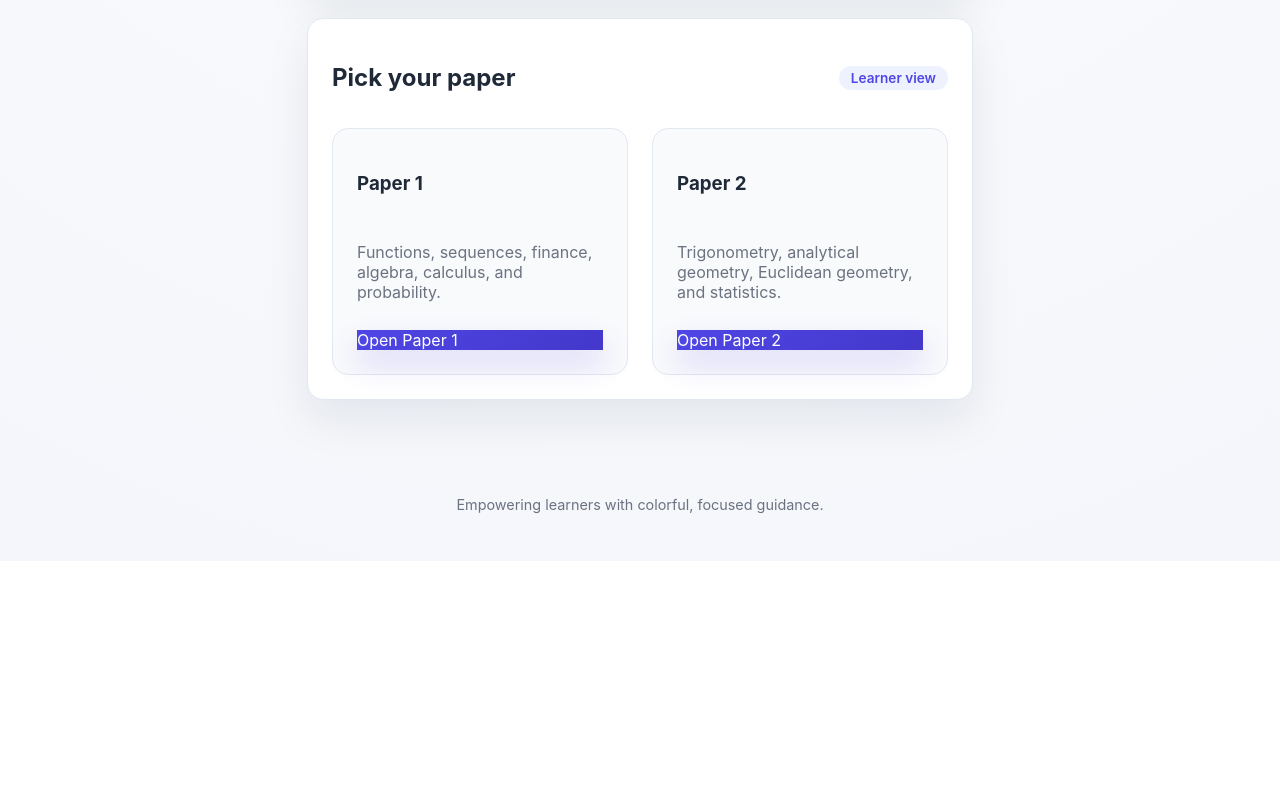
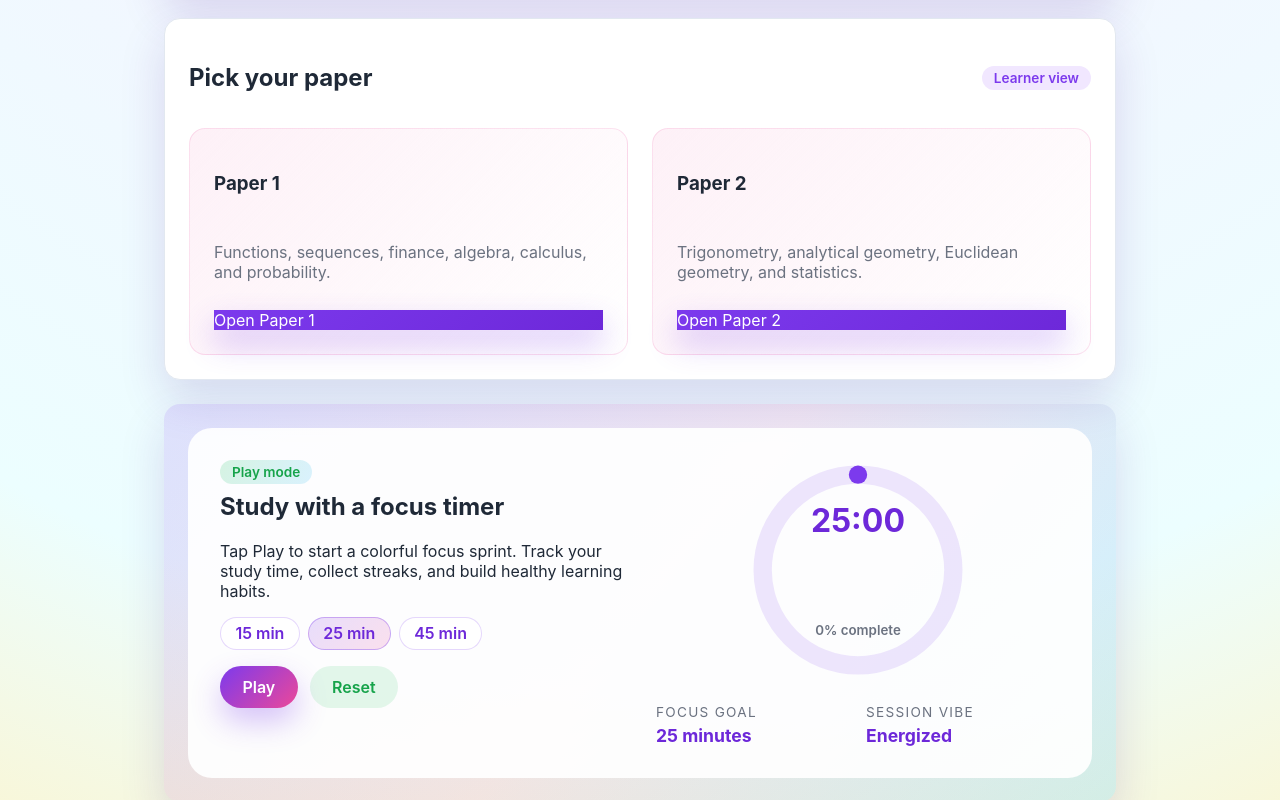
Before and after one commit to thokozanisibeko111-debug/umakhi-mvp, a Next.js app: page / in a window 1280 px wide. Shown: the part 680-1480 px from the top of the page. Before the commit the page ends 1241 px from the top, so only its background shows below. Built offline with nearby package versions, Linux system fonts and the light colour scheme.

Commit message:
Enhance colorful UI and add study play timer

```diff
--- /dev/null
+++ b/app/components/StudyPlayTimer.tsx
@@ -0,0 +1,120 @@
+'use client';
+
+import { useEffect, useMemo, useState } from 'react';
+
+const PRESET_MINUTES = [15, 25, 45];
+
+function formatTime(totalSeconds: number) {
+  const minutes = Math.floor(totalSeconds / 60);
+  const seconds = totalSeconds % 60;
+  return `${minutes.toString().padStart(2, '0')}:${seconds.toString().padStart(2, '0')}`;
+}
+
+export default function StudyPlayTimer() {
+  const [minutes, setMinutes] = useState(25);
+  const [secondsLeft, setSecondsLeft] = useState(25 * 60);
+  const [running, setRunning] = useState(false);
+
+  useEffect(() => {
+    setSecondsLeft(minutes * 60);
+  }, [minutes]);
+
+  useEffect(() => {
+    if (!running) return;
+    const interval = window.setInterval(() => {
+      setSecondsLeft((prev) => (prev > 0 ? prev - 1 : 0));
+    }, 1000);
+    return () => window.clearInterval(interval);
+  }, [running]);
+
+  useEffect(() => {
+    if (secondsLeft === 0) {
+      setRunning(false);
+    }
+  }, [secondsLeft]);
+
+  const progress = useMemo(() => {
+    if (minutes === 0) return 0;
+    return Math.round(((minutes * 60 - secondsLeft) / (minutes * 60)) * 100);
+  }, [minutes, secondsLeft]);
+
+  return (
+    <div className="play-card">
+      <div className="play-info">
+        <span className="badge badge--play">Play mode</span>
+        <h2>Study with a focus timer</h2>
+        <p>
+          Tap Play to start a colorful focus sprint. Track your study time, collect streaks, and
+          build healthy learning habits.
+        </p>
+        <div className="play-presets">
+          {PRESET_MINUTES.map((preset) => (
+            <button
+              key={preset}
+              type="button"
+              className={preset === minutes ? 'chip chip--active' : 'chip'}
+              onClick={() => setMinutes(preset)}
+            >
+              {preset} min
+            </button>
+          ))}
+        </div>
+        <div className="play-actions">
+          <button
+            type="button"
+            className="btn-primary btn-primary--play"
+            onClick={() => setRunning((prev) => !prev)}
+            disabled={secondsLeft === 0}
+          >
+            {running ? 'Pause' : 'Play'}
+          </button>
+          <button
+            type="button"
+            className="btn-secondary"
+            onClick={() => {
+              setRunning(false);
+              setSecondsLeft(minutes * 60);
+            }}
+          >
+            Reset
+          </button>
+        </div>
+      </div>
+      <div className="play-timer">
+        <div className="timer-ring">
+          <svg viewBox="0 0 120 120">
+            <defs>
+              <linearGradient id="timer-gradient" x1="0%" y1="0%" x2="100%" y2="100%">
+                <stop offset="0%" stopColor="#7c3aed" />
+                <stop offset="50%" stopColor="#ec4899" />
+                <stop offset="100%" stopColor="#38bdf8" />
+              </linearGradient>
+            </defs>
+            <circle className="timer-ring__track" cx="60" cy="60" r="52" />
+            <circle
+              className="timer-ring__progress"
+              cx="60"
+              cy="60"
+              r="52"
+              strokeDasharray={`${(progress / 100) * 327} 327`}
+            />
+          </svg>
+          <div className="timer-value">
+            <span>{formatTime(secondsLeft)}</span>
+            <small>{progress}% complete</small>
+          </div>
+        </div>
+        <div className="timer-stats">
+          <div>
+            <p className="stat-label">Focus goal</p>
+            <p className="stat-value">{minutes} minutes</p>
+          </div>
+          <div>
+            <p className="stat-label">Session vibe</p>
+            <p className="stat-value">Energized</p>
+          </div>
+        </div>
+      </div>
+    </div>
+  );
+}
--- a/app/globals.css
+++ b/app/globals.css
@@ -1,17 +1,20 @@
 :root {
   color-scheme: light;
-  --bg: #f4f6fb;
-  --bg-accent: #eef2ff;
+  --bg: #f6f0ff;
+  --bg-accent: #f1e7ff;
   --surface: #ffffff;
   --surface-muted: #f9fafc;
-  --primary: #4f46e5;
-  --primary-dark: #4338ca;
-  --secondary: #14b8a6;
-  --secondary-dark: #0f766e;
+  --primary: #7c3aed;
+  --primary-dark: #6d28d9;
+  --secondary: #22c55e;
+  --secondary-dark: #16a34a;
+  --accent-pink: #ec4899;
+  --accent-orange: #f97316;
+  --accent-blue: #38bdf8;
   --text: #1f2937;
   --text-muted: #6b7280;
   --border: #e2e8f0;
-  --shadow: 0 20px 45px rgba(15, 23, 42, 0.08);
+  --shadow: 0 20px 45px rgba(76, 29, 149, 0.15);
   --radius: 16px;
 }
 
@@ -25,7 +28,7 @@ body {
   margin: 0;
   font-family: 'Inter', -apple-system, BlinkMacSystemFont, 'Segoe UI', Roboto,
     Oxygen, Ubuntu, Cantarell, 'Open Sans', 'Helvetica Neue', sans-serif;
-  background: radial-gradient(circle at top, #eef2ff 0%, #f8fafc 35%, #f4f6fb 100%);
+  background: radial-gradient(circle at top, #fdf2ff 0%, #f5f3ff 30%, #ecfeff 75%, #fef3c7 100%);
   color: var(--text);
   min-height: 100%;
 }
@@ -107,8 +110,8 @@ main {
 }
 
 .hero {
-  background: linear-gradient(135deg, rgba(79, 70, 229, 0.12), rgba(20, 184, 166, 0.15));
-  border: 1px solid rgba(79, 70, 229, 0.12);
+  background: linear-gradient(135deg, rgba(124, 58, 237, 0.16), rgba(236, 72, 153, 0.18));
+  border: 1px solid rgba(124, 58, 237, 0.2);
   border-radius: var(--radius);
   padding: 2rem;
   box-shadow: var(--shadow);
@@ -170,8 +173,8 @@ main {
 }
 
 .progress-card {
-  background: var(--surface-muted);
-  border: 1px solid var(--border);
+  background: linear-gradient(135deg, rgba(124, 58, 237, 0.08), rgba(56, 189, 248, 0.12));
+  border: 1px solid rgba(124, 58, 237, 0.12);
   border-radius: 14px;
   padding: 1rem;
 }
@@ -190,8 +193,8 @@ main {
 }
 
 .paper-card {
-  background: var(--surface-muted);
-  border: 1px solid var(--border);
+  background: linear-gradient(135deg, rgba(236, 72, 153, 0.08), rgba(255, 255, 255, 0.9));
+  border: 1px solid rgba(236, 72, 153, 0.15);
   border-radius: 16px;
   padding: 1.5rem;
   display: grid;
@@ -357,6 +360,16 @@ main {
   color: var(--primary);
 }
 
+.badge--highlight {
+  background: linear-gradient(120deg, rgba(236, 72, 153, 0.2), rgba(124, 58, 237, 0.18));
+  color: var(--primary-dark);
+}
+
+.badge--play {
+  background: linear-gradient(120deg, rgba(34, 197, 94, 0.18), rgba(56, 189, 248, 0.18));
+  color: var(--secondary-dark);
+}
+
 .list {
   display: grid;
   grid-template-columns: repeat(auto-fit, minmax(240px, 1fr));
@@ -375,6 +388,92 @@ main {
   flex-direction: column;
   gap: 0.5rem;
   transition: transform 0.2s ease, box-shadow 0.2s ease;
+}
+
+.login-page {
+  display: grid;
+  gap: 2rem;
+}
+
+.login-hero {
+  display: grid;
+  grid-template-columns: repeat(auto-fit, minmax(260px, 1fr));
+  gap: 2rem;
+  align-items: center;
+  padding: 2.5rem;
+  border-radius: 24px;
+  background: linear-gradient(120deg, rgba(124, 58, 237, 0.2), rgba(236, 72, 153, 0.18), rgba(56, 189, 248, 0.18));
+  border: 1px solid rgba(124, 58, 237, 0.18);
+  box-shadow: var(--shadow);
+}
+
+.login-hero h1 {
+  font-size: 2.4rem;
+  margin-bottom: 0.75rem;
+}
+
+.login-highlights {
+  margin-top: 1.5rem;
+  display: grid;
+  gap: 1rem;
+}
+
+.highlight-card {
+  padding: 1rem 1.25rem;
+  background: rgba(255, 255, 255, 0.85);
+  border-radius: 16px;
+  border: 1px solid rgba(124, 58, 237, 0.12);
+  box-shadow: 0 12px 30px rgba(124, 58, 237, 0.12);
+}
+
+.hero-orb {
+  position: relative;
+  display: grid;
+  place-items: center;
+  min-height: 220px;
+}
+
+.orb-glow {
+  position: absolute;
+  width: 220px;
+  height: 220px;
+  border-radius: 50%;
+  background: radial-gradient(circle, rgba(236, 72, 153, 0.35), rgba(124, 58, 237, 0.05));
+  filter: blur(10px);
+}
+
+.orb-core {
+  position: relative;
+  background: #fff;
+  border-radius: 24px;
+  padding: 1.5rem 2rem;
+  text-align: center;
+  border: 1px solid rgba(124, 58, 237, 0.2);
+  box-shadow: 0 18px 40px rgba(124, 58, 237, 0.2);
+}
+
+.orb-core span {
+  text-transform: uppercase;
+  font-size: 0.75rem;
+  letter-spacing: 0.2rem;
+  color: var(--text-muted);
+}
+
+.orb-core strong {
+  display: block;
+  font-size: 1.6rem;
+  color: var(--primary-dark);
+  margin-top: 0.35rem;
+}
+
+.login-card {
+  border: 1px solid rgba(124, 58, 237, 0.12);
+  background: rgba(255, 255, 255, 0.95);
+}
+
+.btn-primary--wide {
+  width: 100%;
+  justify-self: start;
 }
 
 .list-item:hover {
@@ -443,7 +542,7 @@ button:disabled {
 .btn-primary {
   background: linear-gradient(135deg, var(--primary), var(--primary-dark));
   color: #fff;
-  box-shadow: 0 14px 30px rgba(79, 70, 229, 0.2);
+  box-shadow: 0 14px 30px rgba(124, 58, 237, 0.3);
 }
 
 .btn-primary:hover {
@@ -451,14 +550,18 @@ button:disabled {
 }
 
 .btn-secondary {
-  background: rgba(20, 184, 166, 0.12);
+  background: rgba(34, 197, 94, 0.12);
   color: var(--secondary-dark);
+}
+
+.btn-primary--play {
+  background: linear-gradient(135deg, var(--primary), var(--accent-pink));
 }
 
 .info-banner {
   padding: 0.8rem 1rem;
   border-radius: 12px;
-  background: rgba(20, 184, 166, 0.12);
+  background: rgba(34, 197, 94, 0.12);
   color: var(--secondary-dark);
   font-weight: 600;
 }
@@ -520,6 +623,129 @@ button:disabled {
   height: auto;
 }
 
+.card--play {
+  padding: 0;
+  overflow: hidden;
+  border: 0;
+  background: linear-gradient(130deg, rgba(124, 58, 237, 0.14), rgba(236, 72, 153, 0.12), rgba(56, 189, 248, 0.18));
+}
+
+.play-card {
+  display: grid;
+  grid-template-columns: repeat(auto-fit, minmax(260px, 1fr));
+  gap: 2rem;
+  padding: 2rem;
+  background: rgba(255, 255, 255, 0.92);
+  border-radius: 24px;
+  margin: 1.5rem;
+}
+
+.play-info h2 {
+  margin-top: 0.5rem;
+}
+
+.play-presets {
+  display: flex;
+  flex-wrap: wrap;
+  gap: 0.5rem;
+  margin: 1rem 0;
+}
+
+.chip {
+  padding: 0.35rem 0.9rem;
+  border-radius: 999px;
+  border: 1px solid rgba(124, 58, 237, 0.2);
+  background: #fff;
+  color: var(--primary-dark);
+  font-weight: 600;
+}
+
+.chip--active {
+  background: linear-gradient(135deg, rgba(124, 58, 237, 0.16), rgba(236, 72, 153, 0.16));
+  border-color: rgba(124, 58, 237, 0.35);
+}
+
+.play-actions {
+  display: flex;
+  flex-wrap: wrap;
+  gap: 0.75rem;
+  margin-top: 0.5rem;
+}
+
+.play-timer {
+  display: grid;
+  gap: 1.5rem;
+  align-items: center;
+}
+
+.timer-ring {
+  position: relative;
+  width: 220px;
+  height: 220px;
+  margin: 0 auto;
+}
+
+.timer-ring svg {
+  width: 100%;
+  height: 100%;
+  transform: rotate(-90deg);
+}
+
+.timer-ring__track {
+  fill: none;
+  stroke: rgba(124, 58, 237, 0.12);
+  stroke-width: 10;
+}
+
+.timer-ring__progress {
+  fill: none;
+  stroke: url(#timer-gradient);
+  stroke: var(--primary);
+  stroke-linecap: round;
+  stroke-width: 10;
+  transition: stroke-dasharray 0.3s ease;
+}
+
+.timer-value {
+  position: absolute;
+  inset: 0;
+  display: grid;
+  place-items: center;
+  text-align: center;
+  font-weight: 700;
+}
+
+.timer-value span {
+  font-size: 2rem;
+  color: var(--primary-dark);
+}
+
+.timer-value small {
+  color: var(--text-muted);
+  font-weight: 600;
+}
+
+.timer-stats {
+  display: grid;
+  grid-template-columns: repeat(auto-fit, minmax(140px, 1fr));
+  gap: 1rem;
+}
+
+.stat-label {
+  margin: 0;
+  font-size: 0.85rem;
+  text-transform: uppercase;
+  letter-spacing: 0.08rem;
+  color: var(--text-muted);
+}
+
+.stat-value {
+  margin: 0.3rem 0 0;
+  font-size: 1.1rem;
+  font-weight: 700;
+  color: var(--primary-dark);
+}
+
 .footer {
   padding: 2rem 1.5rem 3rem;
   text-align: center;
--- a/app/page.tsx
+++ b/app/page.tsx
@@ -1,4 +1,5 @@
 import Link from 'next/link';
+import StudyPlayTimer from './components/StudyPlayTimer';
 import { paperTopics, uiLabels } from './data/grade12';
 
 export default function Home() {
@@ -62,6 +63,9 @@ export default function Home() {
           </div>
         </div>
       </section>
+      <section className="card card--play">
+        <StudyPlayTimer />
+      </section>
     </main>
   );
 }
```
Also changed, not shown: app/login/page.tsx (+29 -7 lines).
